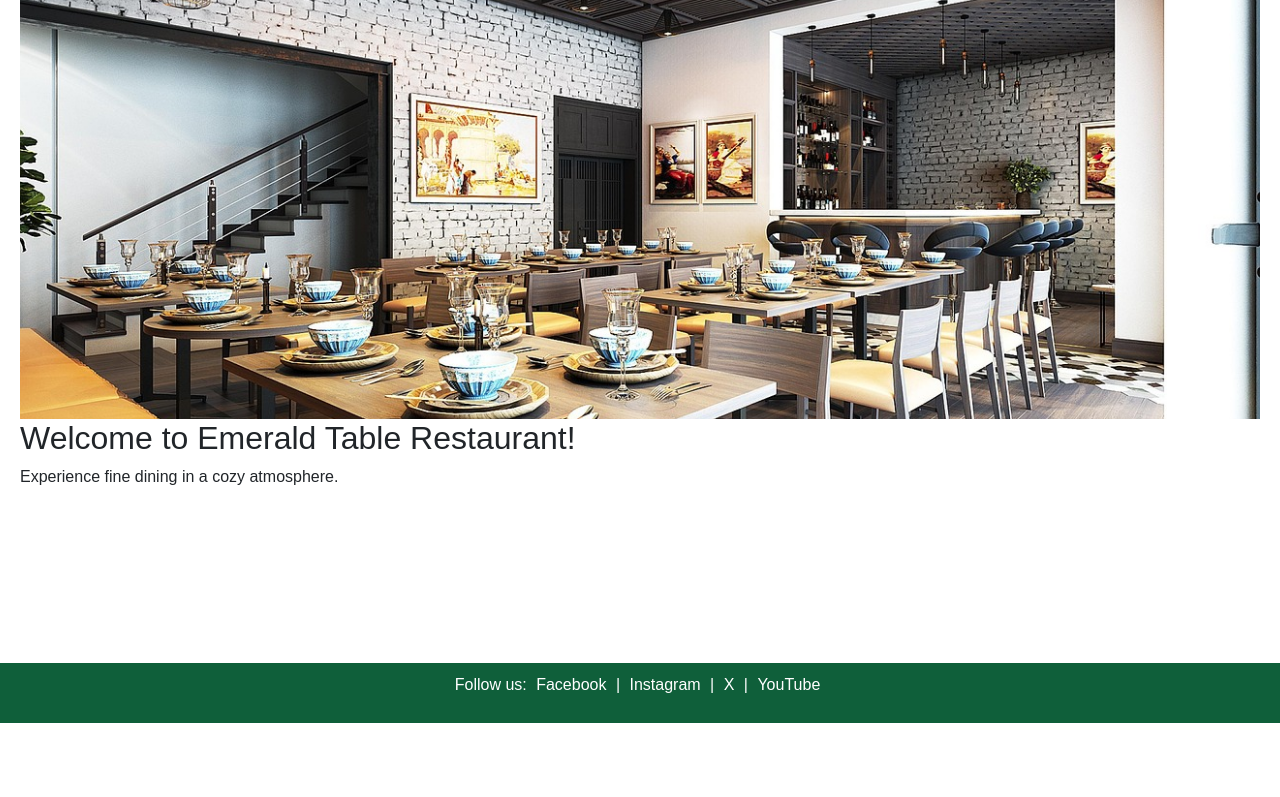
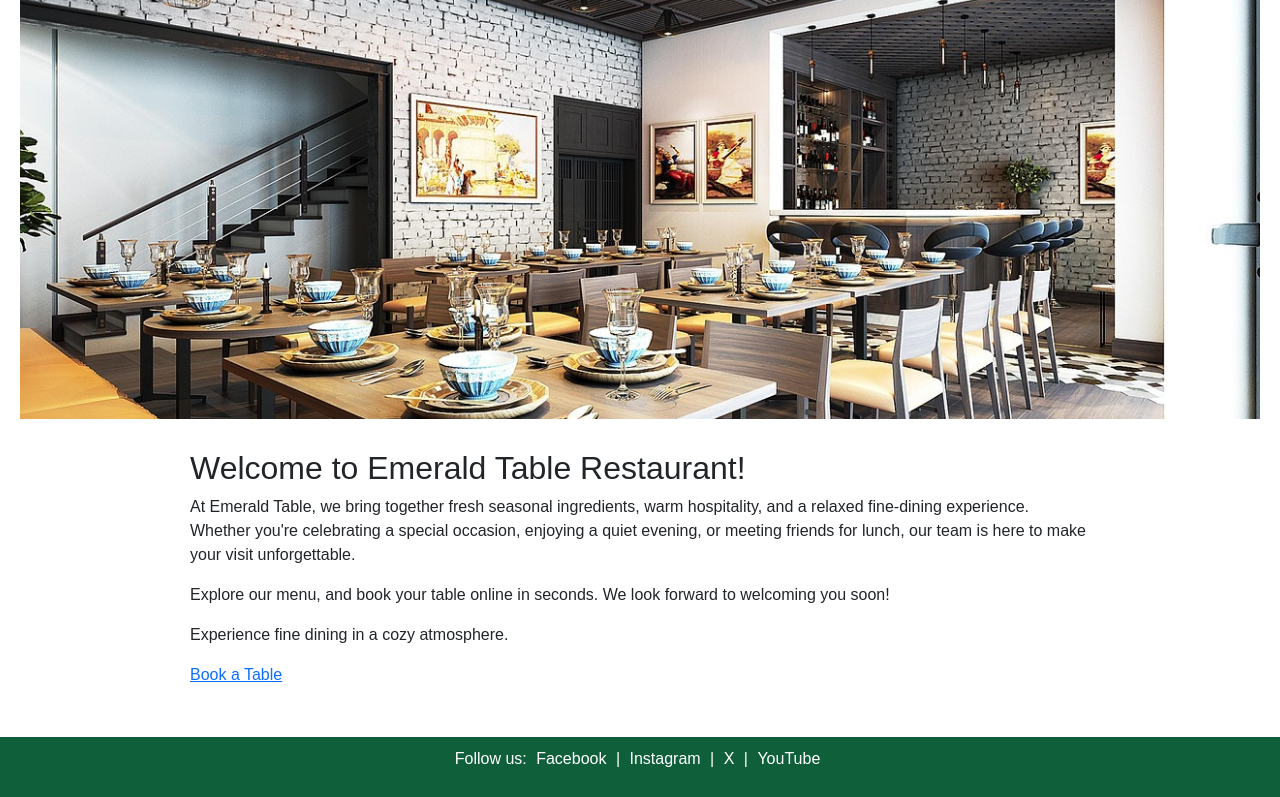
Before and after one commit to darrio-dk/emerald_table_restaurant, a Django app: page / in a window 1280 px wide. Shown: the part 77-874 px from the top of the page. Before the commit the page ends 800 px from the top, so only its background shows below. Run offline with Django 5.2, Linux system fonts and the light colour scheme.

Commit message:
add section class intro to index.html, style class home-intro

```diff
--- a/restaurant/templates/restaurant/index.html
+++ b/restaurant/templates/restaurant/index.html
@@ -5,6 +5,24 @@
 <div class="hero">
     <img src="{% static 'images/hero.jpg' %}" alt="Emerald Table Restaurant">
 </div>
+
+<section class="home-intro">
 <h2>Welcome to Emerald Table Restaurant!</h2>
+
+<p>
+        At Emerald Table, we bring together fresh seasonal ingredients, warm hospitality,
+        and a relaxed fine-dining experience. Whether you're celebrating a special occasion,
+        enjoying a quiet evening, or meeting friends for lunch, our team is here to make your visit unforgettable.
+    </p>
+
+    <p>
+        Explore our menu, and book your table online in seconds.
+        We look forward to welcoming you soon!
+    </p>
+
 <p>Experience fine dining in a cozy atmosphere.</p>
+
+
+ <a class="btn-primary" href="{% url 'booking' %}">Book a Table</a>
+</section>
 {% endblock %}
--- a/static/css/style.css
+++ b/static/css/style.css
@@ -47,3 +47,10 @@ body {
 .site-footer a:hover {
     text-decoration: underline;
 }
+
+/* HOME INTRO SECTION */
+.home-intro {
+    max-width: 900px;
+    margin: 30px auto;
+    text-align: left;
+}
```
